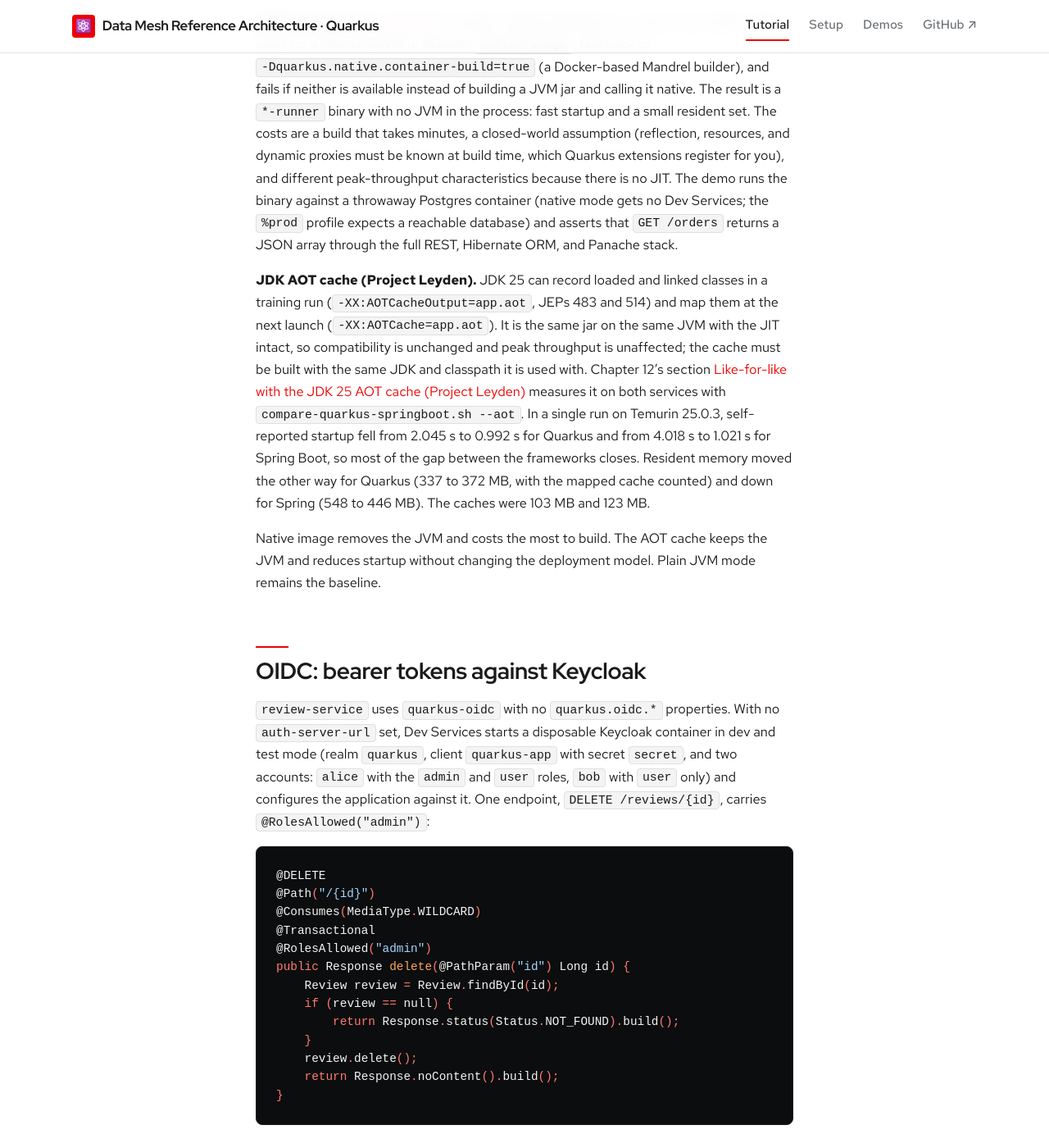
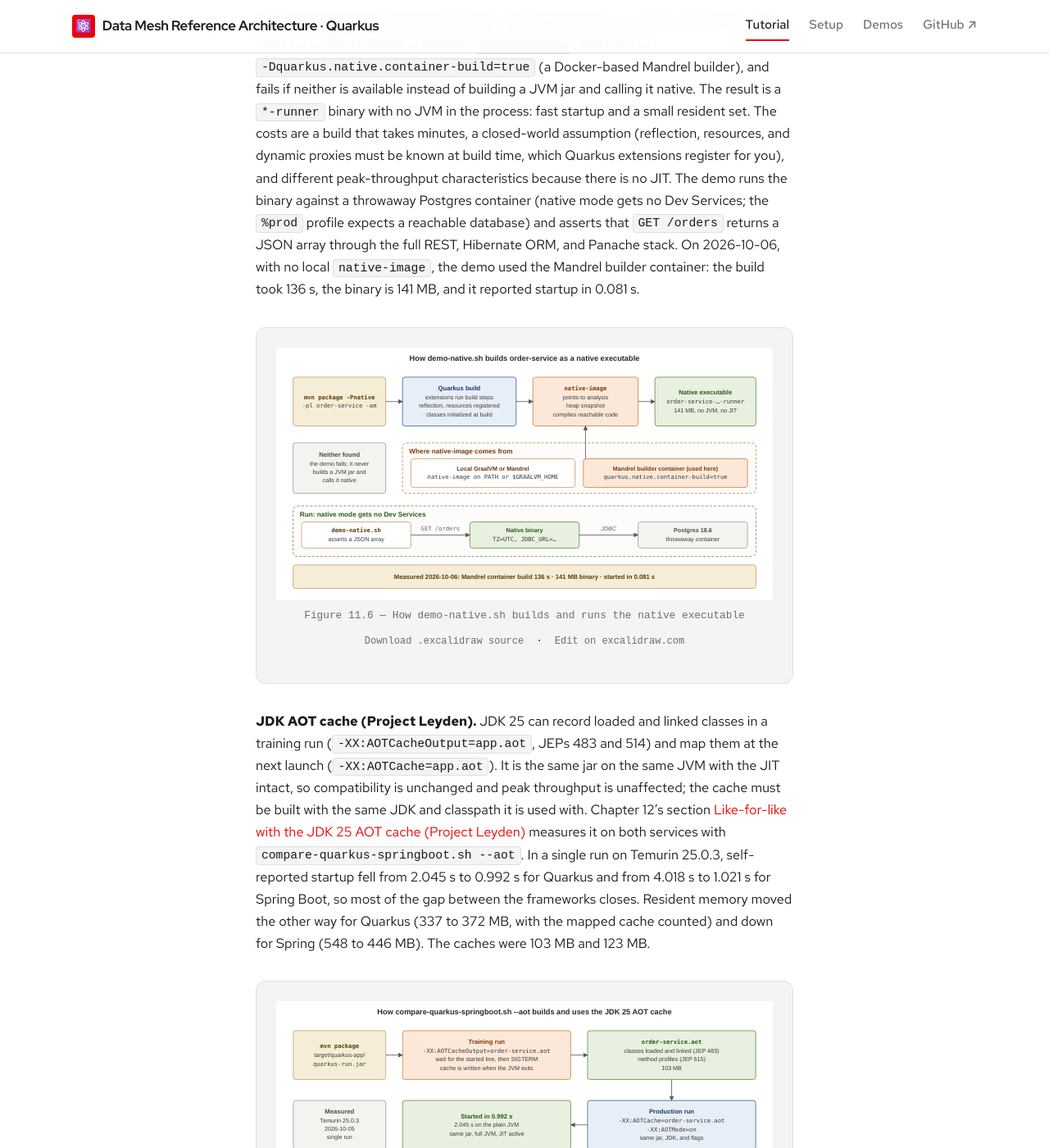
Before and after one commit to patterncatalyst/datamesh-reference-arch-quarkus, a Jekyll site: the page built from _docs/11-quarkus-capability-tour.md, in a window 1280 px wide and 1400 px high, scrolled down 12646 px. Shown: the whole window at 82% size. Built offline with Jekyll 4.4.1, drawn with Linux system fonts in a browser that asks for light colours; some web fonts are replaced; some of the changed text lies outside the part shown.

Commit message:
docs(native): add native and AOT cache build diagrams to chapter 11 and the 201 deck (#41)
Two new figures: how demo-native.sh builds and runs the native executable (Quarkus build, native-image from a local toolchain or the Mandrel builder container, run against a throwaway Postgres) and how compare-quarkus-springboot.sh --aot trains and uses the JDK 25 AOT cache. Record the 2026-10-06 native run (136 s Mandrel container build, 141 MB binary, 0.081 s startup) in the ch11/ch12 footers, deck notes, and reconciliation. Chapter 11 figures after 11.5 are renumbered. The 201 deck gains two diagram slides (102 slides). Two pre-existing voice-scanner hits in ch12 are fixed.

````diff
--- a/_docs/11-quarkus-capability-tour.md
+++ b/_docs/11-quarkus-capability-tour.md
@@ -418,7 +418,11 @@
 because there is no JIT. The demo runs the binary against a throwaway Postgres
 container (native mode gets no Dev Services; the `%prod` profile expects a
 reachable database) and asserts that `GET /orders` returns a JSON array through
-the full REST, Hibernate ORM, and Panache stack.
+the full REST, Hibernate ORM, and Panache stack. On 2026-10-06, with no local
+`native-image`, the demo used the Mandrel builder container: the build took
+136 s, the binary is 141 MB, and it reported startup in 0.081 s.
+
+{% include excalidraw.html file="11-native-build" alt="Native build pipeline. mvn package -Pnative for order-service runs the Quarkus build, where extensions run build steps, register reflection and resources, and initialize classes at build time. native-image then performs points-to analysis, takes a heap snapshot, and compiles reachable code into an order-service runner executable of 141 MB with no JVM and no JIT. native-image comes from a local GraalVM or Mandrel on PATH or GRAALVM_HOME, or from the Mandrel builder container with quarkus.native.container-build=true, which was used here; if neither is found the demo fails rather than building a JVM jar. At run time native mode gets no Dev Services: demo-native.sh sends GET /orders to the native binary, started with TZ=UTC and a JDBC_URL, which connects to a throwaway Postgres 18.6 container. Measured on 2026-10-06: Mandrel container build 136 s, 141 MB binary, started in 0.081 s." caption="Figure 11.6 — How demo-native.sh builds and runs the native executable" %}
 
 **JDK AOT cache (Project Leyden).** JDK 25 can record loaded and linked
 classes in a training run (`-XX:AOTCacheOutput=app.aot`, JEPs 483 and 514) and
@@ -432,6 +436,8 @@
 gap between the frameworks closes. Resident memory moved the other way for
 Quarkus (337 to 372 MB, with the mapped cache counted) and down for Spring (548
 to 446 MB). The caches were 103 MB and 123 MB.
+
+{% include excalidraw.html file="11-aot-cache-build" alt="AOT cache pipeline. mvn package produces target/quarkus-app/quarkus-run.jar. A training run with -XX:AOTCacheOutput=order-service.aot waits for the started log line, then sends SIGTERM; the cache is written when the JVM exits. order-service.aot holds classes loaded and linked (JEP 483) and method profiles (JEP 515) and is 103 MB. The production run uses -XX:AOTCache=order-service.aot with -XX:AOTMode=on and the same jar, JDK, and flags, and started in 0.992 s against 2.045 s on the plain JVM, with the full JVM and JIT active. Measured on Temurin 25.0.3 on 2026-10-05, single run. Rules the script enforces: the same JDK, classpath, and flags for training and production; AOTMode=on so that a stale cache stops startup instead of being ignored; and for Spring Boot, extracting the jar first with -Djarmode=tools extract because nested jars cannot be cached." caption="Figure 11.7 — How the JDK AOT cache is trained and used" %}
 
 Native image removes the JVM and costs the most to build. The AOT cache keeps
 the JVM and reduces startup without changing the deployment model. Plain JVM
@@ -462,7 +468,7 @@
 }
 ```
 
-{% include excalidraw.html file="11-oidc-token-flow" alt="Token flow. Dev Services starts Keycloak with realm quarkus and users alice (admin and user) and bob (user). Step 1: the client posts to the token endpoint with the password grant and client quarkus-app. Step 2: Keycloak returns a JWT access token. Step 3: the client calls DELETE /reviews/{id} with an Authorization Bearer header. review-service verifies the signature against the Keycloak JWKS, the issuer, and the expiry, then applies RolesAllowed admin. Outcomes: no token returns 401, bob returns 403, alice returns 204 and a following GET returns 404." caption="Figure 11.6 — How OIDC protects review-service" %}
+{% include excalidraw.html file="11-oidc-token-flow" alt="Token flow. Dev Services starts Keycloak with realm quarkus and users alice (admin and user) and bob (user). Step 1: the client posts to the token endpoint with the password grant and client quarkus-app. Step 2: Keycloak returns a JWT access token. Step 3: the client calls DELETE /reviews/{id} with an Authorization Bearer header. review-service verifies the signature against the Keycloak JWKS, the issuer, and the expiry, then applies RolesAllowed admin. Outcomes: no token returns 401, bob returns 403, alice returns 204 and a following GET returns 404." caption="Figure 11.8 — How OIDC protects review-service" %}
 
 The flow, as [demo-oidc.sh]({{ site.repo_blob }}/demos/demo-oidc.sh) exercises it against the Keycloak container (found
 with `docker port`, because Testcontainers binds a random host port):
@@ -499,7 +505,7 @@
 does not use JBang catalog aliases (`name@org`): they fetch unpinned scripts
 from GitHub and make JBang ask the user to trust the source.
 
-{% include excalidraw.html file="11-jbang-tooling" alt="A single Java file with DEPS and JAVA 25 directives is run by jbang, which resolves dependencies from Maven Central, downloads a JDK if missing, and caches the build. Tools such as the Camel CLI install from pinned Maven coordinates. Uses in this project: HelloRoute.java, WsNotificationClient.java, and PanamaFfm.java." caption="Figure 11.7 — JBang as environment tooling" %}
+{% include excalidraw.html file="11-jbang-tooling" alt="A single Java file with DEPS and JAVA 25 directives is run by jbang, which resolves dependencies from Maven Central, downloads a JDK if missing, and caches the build. Tools such as the Camel CLI install from pinned Maven coordinates. Uses in this project: HelloRoute.java, WsNotificationClient.java, and PanamaFfm.java." caption="Figure 11.9 — JBang as environment tooling" %}
 
 Three scripts in [demos/jbang]({{ site.repo_tree }}/demos/jbang) use it:
 
@@ -561,7 +567,7 @@
 a C glue library, a generated header, and a separate native build for each
 platform. FFM needs only Java.
 
-{% include excalidraw.html file="11-panama-ffm" alt="Java calls Linker.nativeLinker, whose defaultLookup finds libc symbols. downcallHandle with a FunctionDescriptor produces a method handle for getpid and strlen. An Arena allocates an off-heap MemorySegment holding a C string and frees it when the arena closes. A contrast box notes that JNI needs C glue, headers, and a separate native build. A note mentions the enable-native-access flag." caption="Figure 11.8 — Calling libc through the FFM API" %}
+{% include excalidraw.html file="11-panama-ffm" alt="Java calls Linker.nativeLinker, whose defaultLookup finds libc symbols. downcallHandle with a FunctionDescriptor produces a method handle for getpid and strlen. An Arena allocates an off-heap MemorySegment holding a C string and frees it when the arena closes. A contrast box notes that JNI needs C glue, headers, and a separate native build. A note mentions the enable-native-access flag." caption="Figure 11.10 — Calling libc through the FFM API" %}
 
 The script [PanamaFfm.java]({{ site.repo_blob }}/demos/jbang/PanamaFfm.java) calls two libc functions:
 
@@ -676,4 +682,4 @@
 
 ---
 
-*Verification status: <span class="status status--verified">verified</span>. `demo-reactive-vertx.sh` (concurrent reactive and imperative calls), `demo-continuous-testing.sh` (6/6), `demo-jbang-prototype.sh`, `demo-oidc.sh` (live Keycloak Dev Service), `demo-panama.sh` (JDK 25.0.3, JBang 0.138.0: `getpid` and `strlen` results match the JVM's own), and the gRPC, GraphQL, and REST demos passed. The AOT cache numbers are measured in chapter 12 from a single run. Native image is not exercised in this pass (no GraalVM or Mandrel in this environment). Figures 11.2 through 11.8 are explanatory diagrams; the illustrative `PanacheRepository` example is not run code.*
+*Verification status: <span class="status status--verified">verified</span>. `demo-reactive-vertx.sh` (concurrent reactive and imperative calls), `demo-continuous-testing.sh` (6/6), `demo-jbang-prototype.sh`, `demo-oidc.sh` (live Keycloak Dev Service), `demo-panama.sh` (JDK 25.0.3, JBang 0.138.0: `getpid` and `strlen` results match the JVM's own), and the gRPC, GraphQL, and REST demos passed. The AOT cache numbers are measured in chapter 12 from a single run. `demo-native.sh` passed on 2026-10-06 with the Mandrel builder container (136 s build, 141 MB binary, 0.081 s startup, `GET /orders` served with no JVM); that is also a single run. Figures 11.2 through 11.10 are explanatory diagrams; the illustrative `PanacheRepository` example is not run code.*
````
Also changed, not shown: _docs/12-quarkus-vs-spring-boot.md (+5 -4 lines), _plans/RESUME.md (+3 -3 lines), _plans/reconciliation.md (+1 -1 lines), presentation/README.md (+1 -1 lines), presentation/datamesh-201/build-deck.js (+16 -2 lines), scripts/make-capability-diagrams.js (+65 -4 lines), assets/diagrams/11-aot-cache-build.svg (added), assets/diagrams/11-native-build.svg (added), 3 other files.
